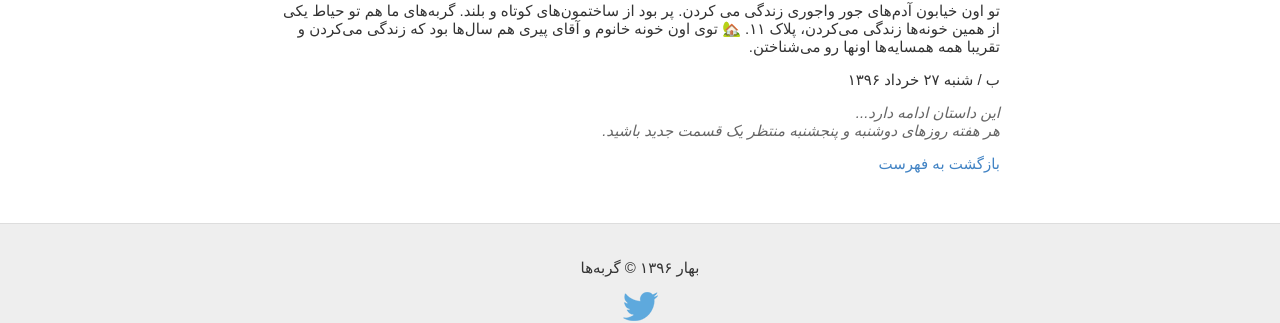
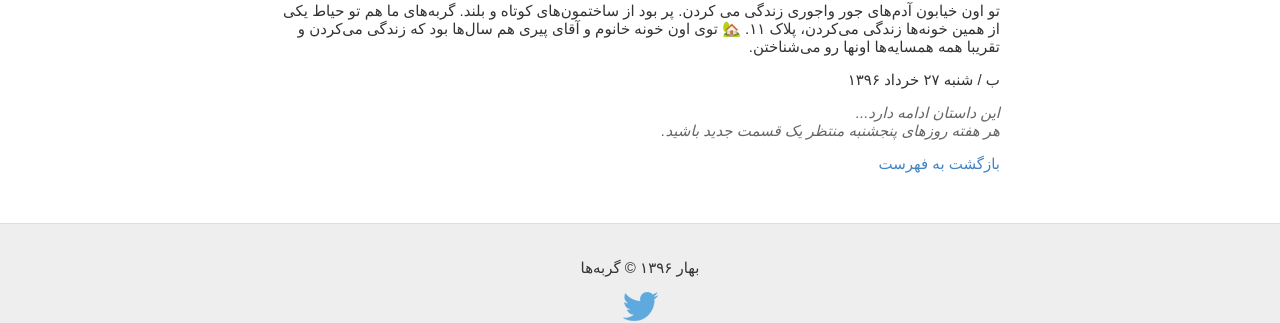
Before and after one commit to behnum/gorbeha.ir, a Jekyll site: the page built from _posts/2017-6-17-part-1.md, in a window 1280 px wide. Shown: the part 917-1240 px from the top of the page. Built offline with Jekyll 4.4.1, drawn with Linux system fonts in a browser that asks for light colours; some web fonts are replaced; comment, search, counter and statistics services are not loaded.

Commit message:
udpate endtext

```diff
--- a/_includes/endtext.html
+++ b/_includes/endtext.html
@@ -1,3 +1,2 @@
 <p>این داستان ادامه دارد...
-<br>
-هر هفته روزهای دوشنبه و پنجشنبه منتظر یک قسمت جدید باشید.</p>
+  <br> هر هفته روزهای پنجشنبه منتظر یک قسمت جدید باشید.</p>
```
